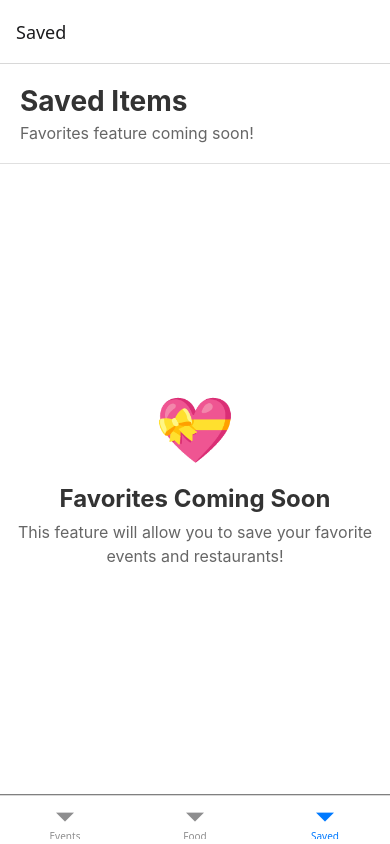
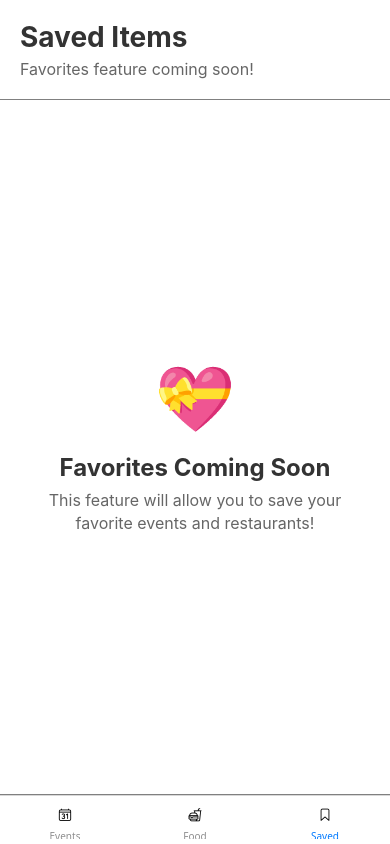
Before and after one commit to nyxsky404/City_Explorer, a React Native app: screen /Saved in a window 390 px wide. Built offline with nearby package versions, Linux system fonts and the light colour scheme.

Commit message:
Updated the styling in Saved Screen

```diff
--- a/App.js
+++ b/App.js
@@ -7,6 +7,7 @@ import { Text } from 'react-native';
 import EventsScreen from './src/screens/EventsScreen';
 import FoodScreen from './src/screens/FoodScreen';
 import SavedScreen from './src/screens/SavedScreen';
+import {Ionicons} from '@expo/vector-icons';
 
 const Tab = createBottomTabNavigator();
 
@@ -15,20 +16,33 @@ export default function App() {
     <SafeAreaProvider>
       <NavigationContainer>
         <Tab.Navigator>
-          <Tab.Screen
-            name="Events"
-            component={EventsScreen}
-            options={{ title: 'Events' }}
+          <Tab.Screen name="Events" component={EventsScreen}
+          options={{
+            title: 'Events',
+          tabBarIcon: ()=>{
+            return <Ionicons name="calendar-number-outline"
+            size='24'/>
+          }
+        }}
           />
-          <Tab.Screen
-            name="Food"
-            component={FoodScreen}
-            options={{ title: 'Food' }}
+          <Tab.Screen name="Food" component={FoodScreen}
+            options={{ title: 'Food',
+              tabBarIcon: ()=>{
+            return <Ionicons name="fast-food-outline"
+            size='24' />
+
+          }
+            }}
           />
-          <Tab.Screen
-            name="Saved"
+          <Tab.Screen name="Saved"
             component={SavedScreen}
-            options={{ title: 'Saved' }}
+            options={{ title: 'Saved',
+              headerShown: false,
+              tabBarIcon: ()=>{
+            return <Ionicons name="bookmark-outline"
+            size='24'/>
+          }
+            }}
           />
         </Tab.Navigator>
         <StatusBar style="auto" />
--- a/package.json
+++ b/package.json
@@ -9,6 +9,7 @@
     "web": "expo start --web"
   },
   "dependencies": {
+    "@expo/vector-icons": "^15.0.2",
     "@react-native-async-storage/async-storage": "^2.2.0",
     "@react-navigation/bottom-tabs": "^7.4.7",
     "@react-navigation/native": "^7.1.17",
--- a/src/screens/SavedScreen.js
+++ b/src/screens/SavedScreen.js
@@ -34,7 +34,7 @@ const styles = StyleSheet.create({
   header: {
     padding: 20,
     backgroundColor: 'white',
-    borderBottomColor: '#e0e0e0',
+    borderBottomColor: "grey",
     borderBottomWidth: 1,
   },
   heading: {
@@ -42,6 +42,7 @@ const styles = StyleSheet.create({
     fontSize: 28,
     fontWeight: 'bold',
     marginBottom: 5,
+
   },
   subheading: {
     fontSize: 16,
@@ -51,6 +52,7 @@ const styles = StyleSheet.create({
     flex: 1,
     justifyContent: 'center',
     alignItems: 'center',
+    paddingHorizontal: 40,
   },
   emoji: {
     fontSize: 64,
@@ -67,7 +69,7 @@ const styles = StyleSheet.create({
     fontSize: 16,
     color: '#666666',
     textAlign: 'center',
-    lineHeight: 24,
+    lineHeight: 23,
   },
 });
 
```
Also changed, not shown: src/screens/FoodScreen.js (line endings or trailing spaces), 1 other file (tests, documents, lock files or other folders).
